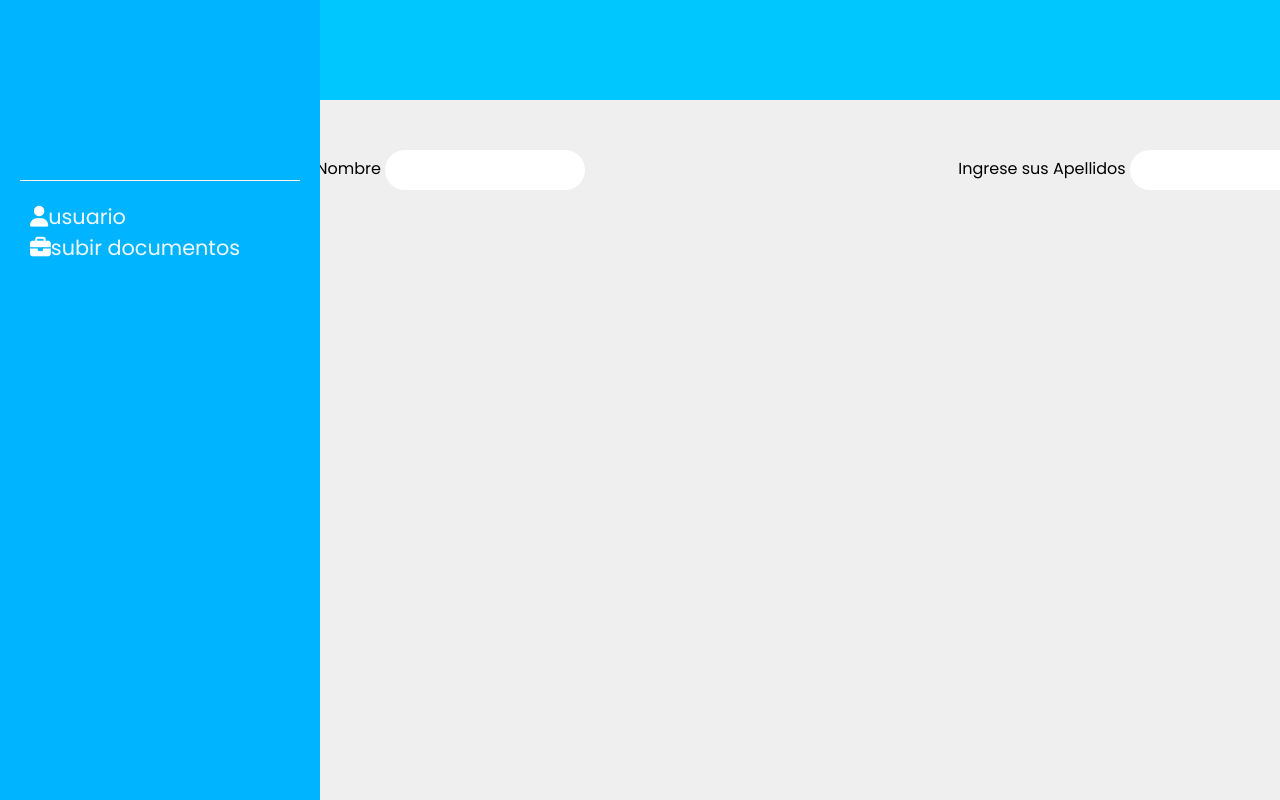
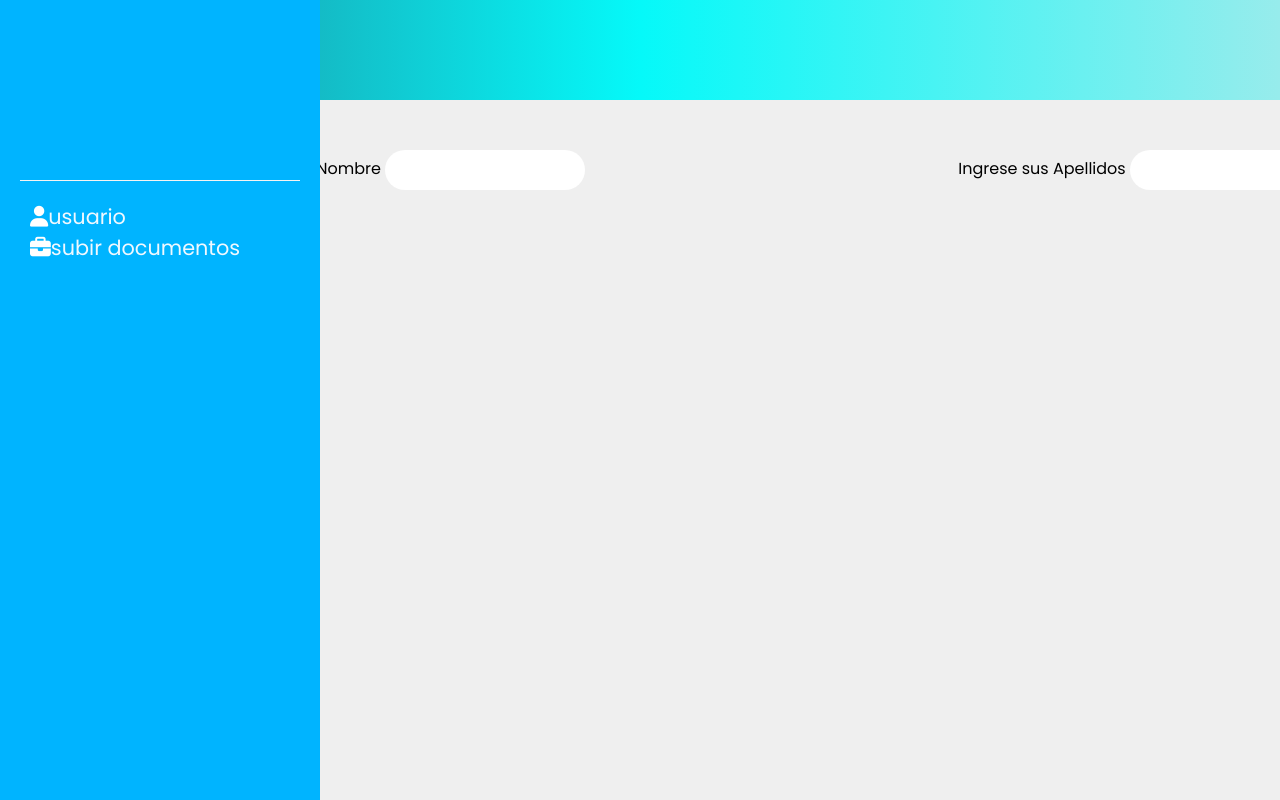
Before and after one commit to Luis1080931/MADAC-Coffe, a plain HTML site: page dashAlejandro.html in a window 1280 px wide. Shown: the top 800 px of the page. Drawn offline with Linux system fonts and the light colour scheme.

Commit message:
dashboaralejandro

```diff
--- a/css/dashAlejandro.css
+++ b/css/dashAlejandro.css
@@ -17,7 +17,7 @@ header {
     grid-area: header;
     position: fixed;
     height: 100px;
-    background-color: rgb(0, 200, 255);
+    background: linear-gradient(to right,rgb(35, 126, 147),rgb(5, 249, 249),rgb(151, 236, 236));
     width: 100%;
 }
 .logo {
```
